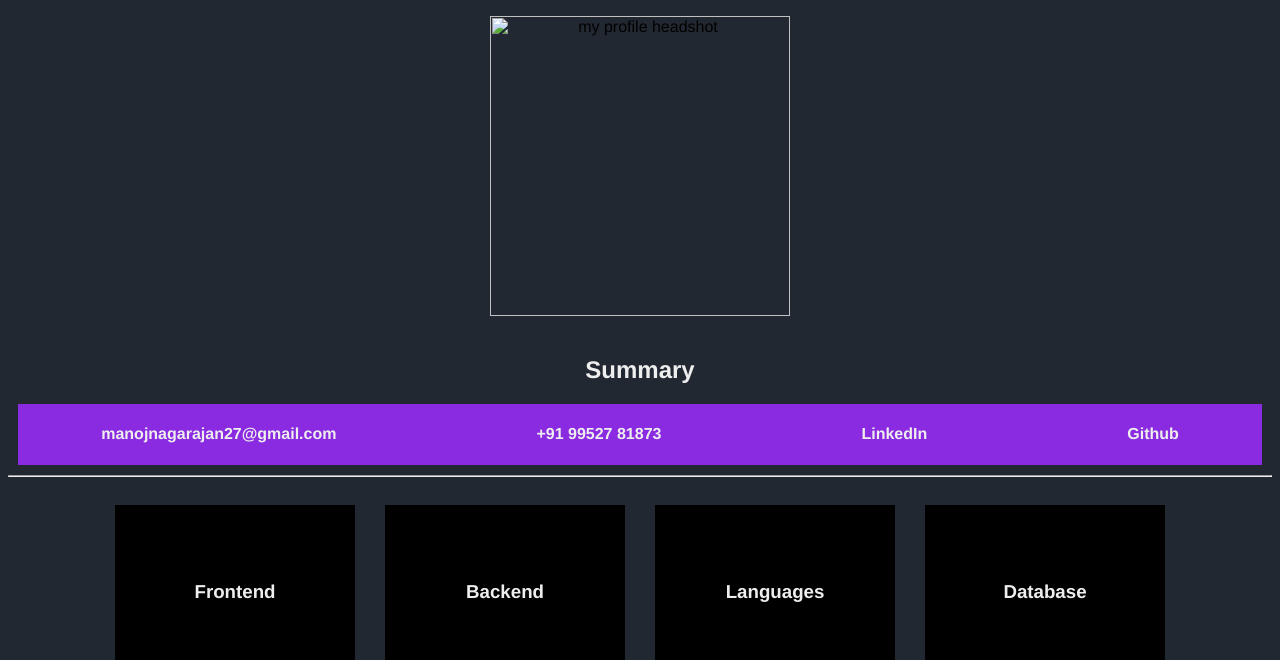
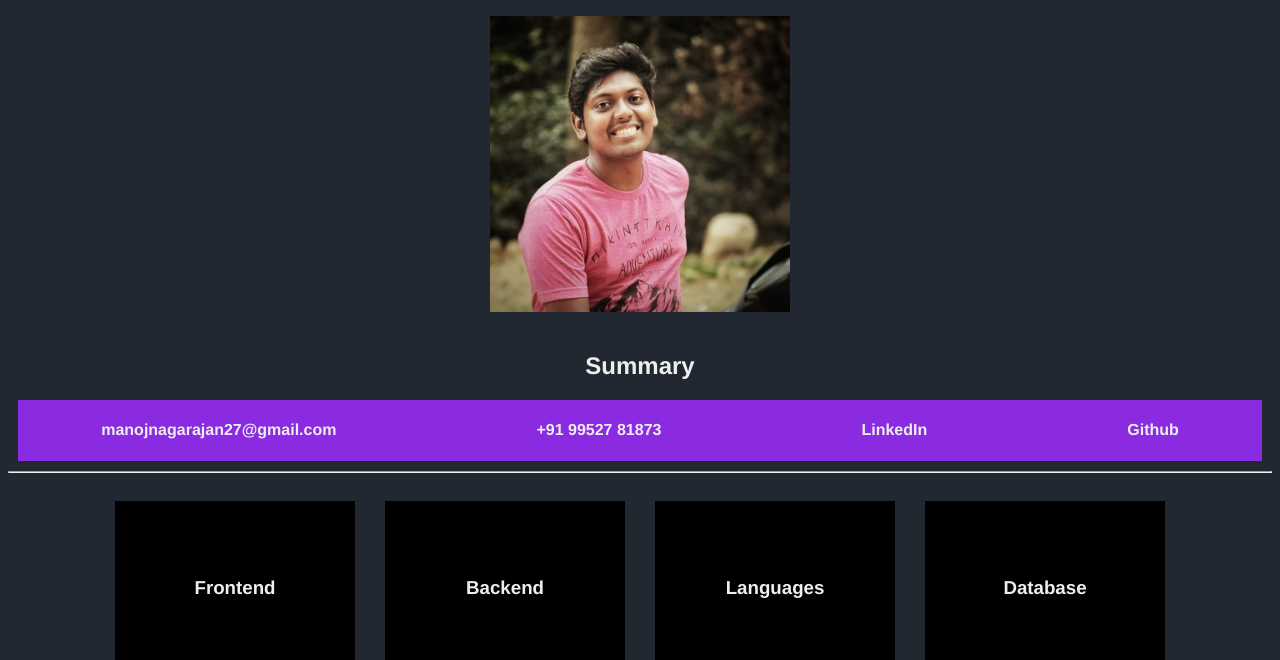
Before and after one commit to devmanojnagarajan/website, a plain HTML site: page index.html in a window 1280 px wide. Shown: the part 131-791 px from the top of the page. Drawn offline with Linux system fonts and the light colour scheme; the site is published under a folder, as on GitHub Pages, so addresses that start at the root find nothing.

Commit message:
Update index.html

```diff
--- a/index.html
+++ b/index.html
@@ -15,7 +15,7 @@
                         <!-- size have to be adjusted later proportionally-->
                 <div>
                     <div class="Highlight-images">
-                        <img src="/assets/profilepics/Casual.jpeg"
+                        <img src="./assets/profilepics/Casual.jpeg"
                         alt="my profile headshot" width = "300px">
 
                     </div>
```
